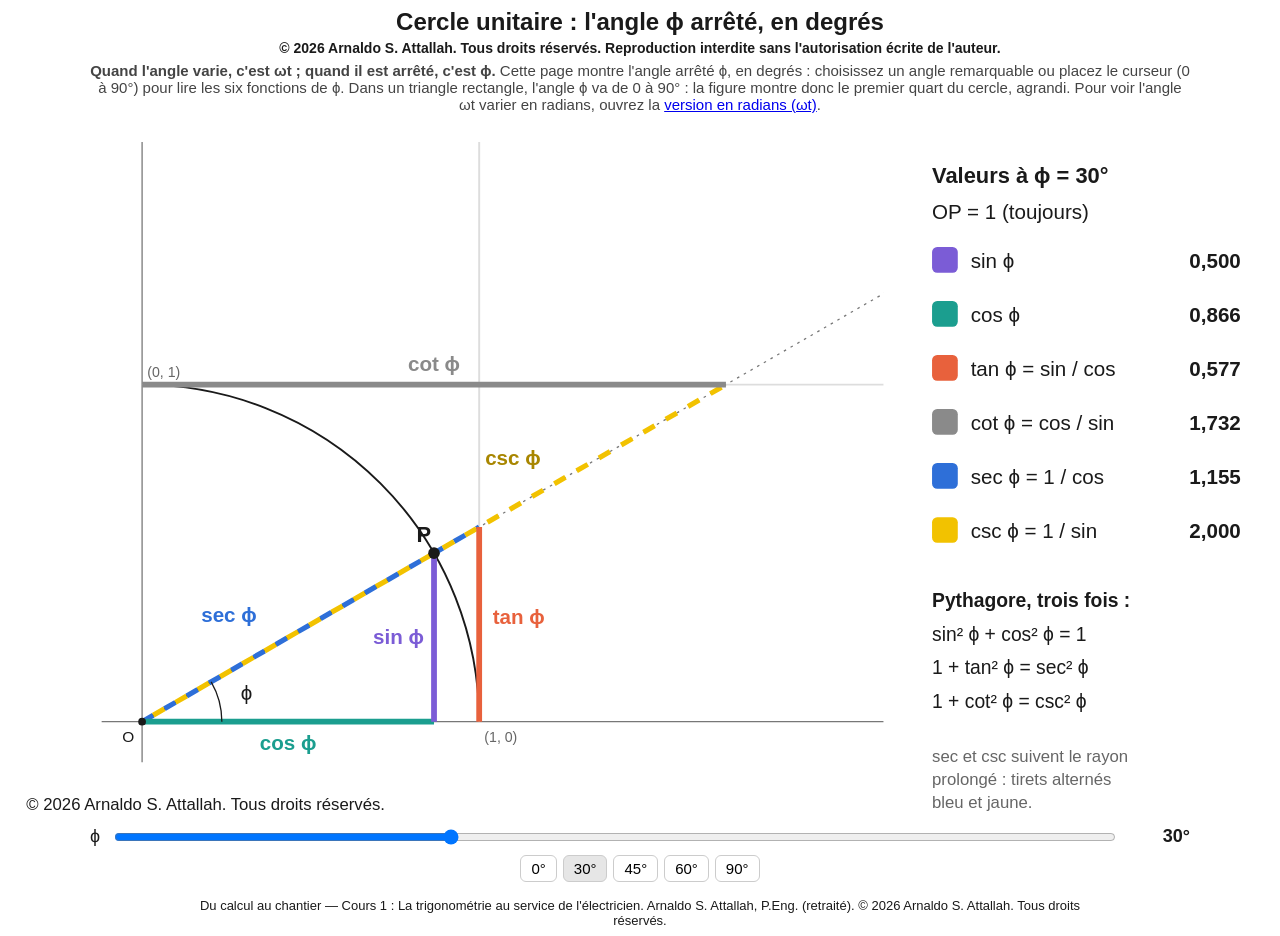
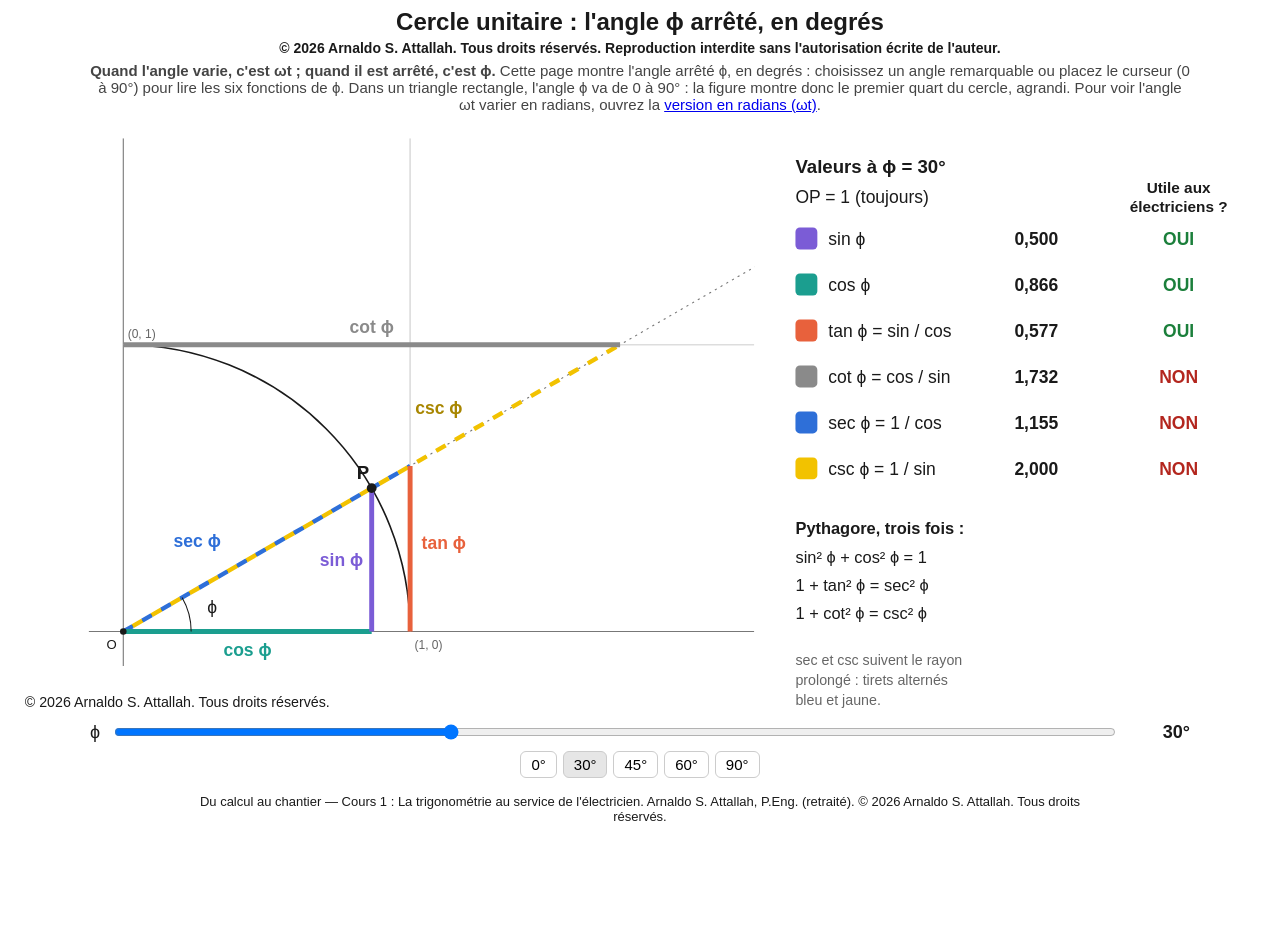
Before and after one commit to Arnaldo-Attallah/Cercle_unitaire_degres_phi, a plain HTML site: page index.html in a window 1280 px wide. After the commit the page ends 832 px from the top, so only its background shows below. Drawn offline with Linux system fonts and the light colour scheme.

Commit message:
Ajout de la colonne « Utile aux électriciens ? » (OUI : sin, cos, tan ; NON : cot, sec, csc)
Co-Authored-By: Claude Sonnet 5.5 <noreply@anthropic.com>
Claude-Session: https://claude.ai/code/session_01WZ14AjtRVLpk5GTifCKpSN

```diff
--- a/index.html
+++ b/index.html
@@ -25,7 +25,7 @@
   <h1>Cercle unitaire : l'angle ϕ arrêté, en degrés</h1>
   <p class="copy">© 2026 Arnaldo S. Attallah. Tous droits réservés. Reproduction interdite sans l'autorisation écrite de l'auteur.</p>
   <p class="intro"><strong>Quand l'angle varie, c'est ωt ; quand il est arrêté, c'est ϕ.</strong> Cette page montre l'angle arrêté ϕ, en degrés : choisissez un angle remarquable ou placez le curseur (0 à 90°) pour lire les six fonctions de ϕ. Dans un triangle rectangle, l'angle ϕ va de 0 à 90° : la figure montre donc le premier quart du cercle, agrandi. Pour voir l'angle ωt varier en radians, ouvrez la <a href="https://arnaldo-attallah.github.io/Cercle_unitaire_radians_wt/">version en radians (ωt)</a>.</p>
-  <svg id="fig" viewBox="0 30 970 545" role="img" aria-label="Premier quart du cercle unitaire"></svg>
+  <svg id="fig" viewBox="0 30 1140 545" role="img" aria-label="Premier quart du cercle unitaire"></svg>
   <div class="ctrl">
     <label for="deg">ϕ</label>
     <input id="deg" type="range" min="0" max="90" step="1" value="30" aria-label="Angle ϕ en degrés">
@@ -104,7 +104,11 @@
       el('rect', { x: PX, y: T + 50 + i * 42, width: 20, height: 20, rx: 4, fill: COL[r[1]] });
       el('text', { x: PX + 30, y: T + 66 + i * 42, 'font-size': 16, fill: '#1a1a1a' }, null, r[0]);
       el('text', { x: PX + 240, y: T + 66 + i * 42, 'text-anchor': 'end', 'font-size': 16, 'font-weight': 'bold', fill: '#1a1a1a' }, null, fmt(r[2]));
+      var oui = i < 3;
+      el('text', { x: PX + 350, y: T + 66 + i * 42, 'text-anchor': 'middle', 'font-size': 16, 'font-weight': 'bold', fill: oui ? '#1B7F3B' : '#B3261E' }, null, oui ? 'OUI' : 'NON');
     });
+    el('text', { x: PX + 350, y: T + 18, 'text-anchor': 'middle', 'font-size': 14, 'font-weight': 'bold', fill: '#1a1a1a' }, null, 'Utile aux');
+    el('text', { x: PX + 350, y: T + 36, 'text-anchor': 'middle', 'font-size': 14, 'font-weight': 'bold', fill: '#1a1a1a' }, null, 'électriciens ?');
     var notes = [['Pythagore, trois fois :', true], ['sin² ϕ + cos² ϕ = 1'], ['1 + tan² ϕ = sec² ϕ'], ['1 + cot² ϕ = csc² ϕ']];
     notes.forEach(function (n, i) { el('text', { x: PX, y: T + 330 + i * 26, 'font-size': 15, 'font-weight': n[1] ? 'bold' : 'normal', fill: '#1a1a1a' }, null, n[0]); });
     ['sec et csc suivent le rayon', 'prolongé : tirets alternés', 'bleu et jaune.'].forEach(function (txt, i) {
```
